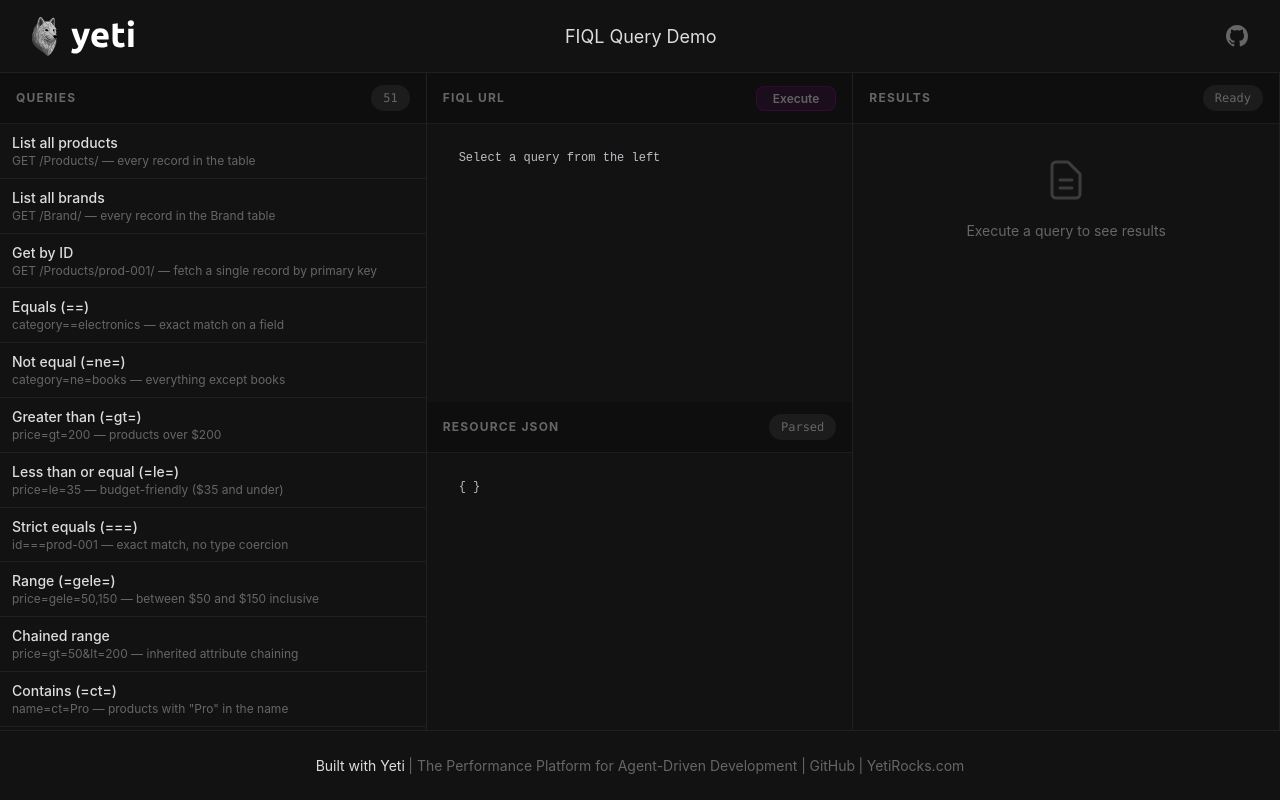
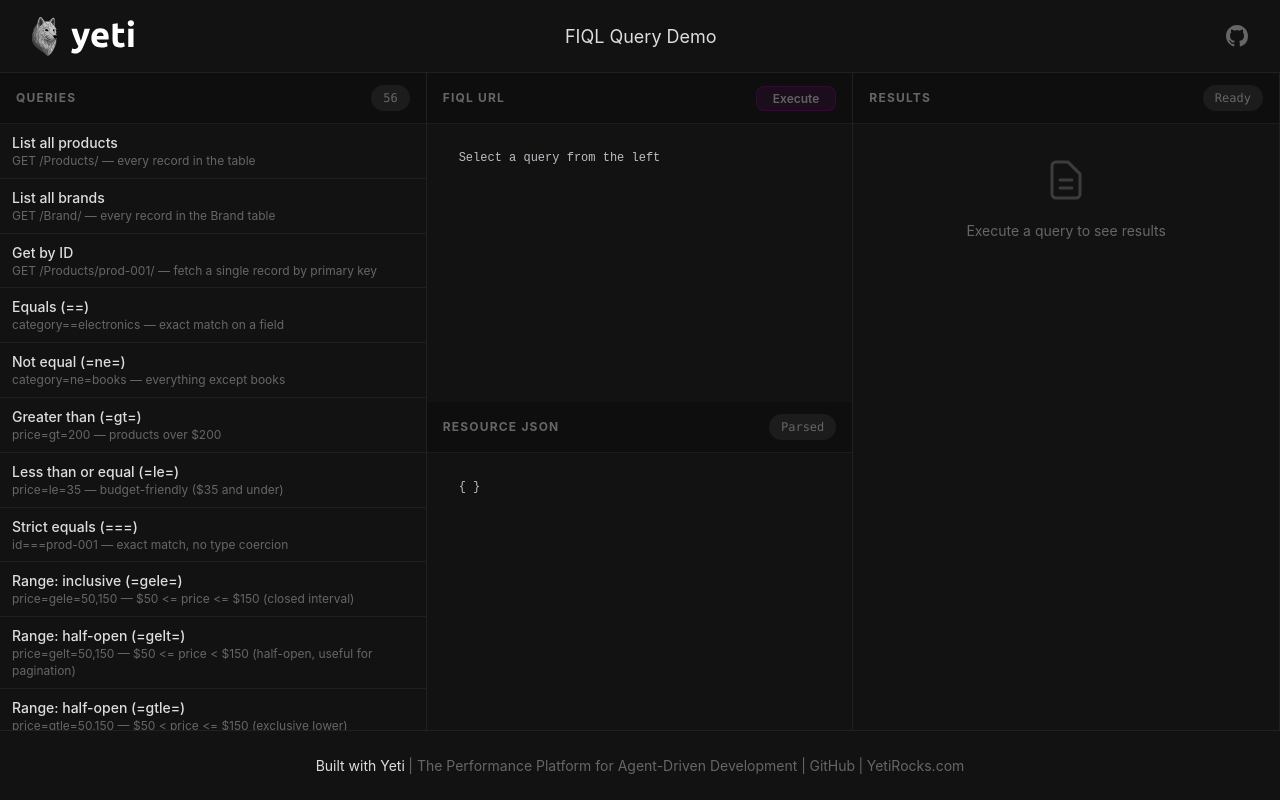
Before and after one commit to YetiRocks/demo-fiql, a React (Vite) app in the folder source/: page / in a window 1280 px wide. Built offline with nearby package versions, Linux system fonts and the light colour scheme.

Commit message:
range queries

```diff
--- a/source/src/pages/FiqlPage.tsx
+++ b/source/src/pages/FiqlPage.tsx
@@ -11,7 +11,7 @@ hljs.registerLanguage('fiql', () => ({
   contains: [
     { className: 'keyword', begin: '\\b(select|sort|limit|offset|explain|pagination|stream)\\b' },
     { className: 'attr', begin: '[a-zA-Z_][a-zA-Z0-9_.]*(?=\\s*[=(])' },
-    { className: 'symbol', begin: '=(?:gt|ge|lt|le|ne|ct|sw|ew|ft|in|out|gele|~)=' },
+    { className: 'symbol', begin: '=(?:gt|ge|lt|le|ne|ct|sw|ew|ft|in|out|gele|gelt|gtle|gtlt|~)=' },
     { className: 'symbol', begin: '===|==' },
     { className: 'string', begin: '(?<==)[^&|()!]+' },
     { className: 'punctuation', begin: '[&|()!,]' },
@@ -70,15 +70,41 @@ const QUERIES: QueryExample[] = [
     description: 'id===prod-001 — exact match, no type coercion',
     path: '/Products/?id===prod-001',
   },
+  // ── Range Scans ──
   {
-    label: 'Range (=gele=)',
-    description: 'price=gele=50,150 — between $50 and $150 inclusive',
+    label: 'Range: inclusive (=gele=)',
+    description: 'price=gele=50,150 — $50 <= price <= $150 (closed interval)',
     path: '/Products/?price=gele=50,150',
   },
   {
+    label: 'Range: half-open (=gelt=)',
+    description: 'price=gelt=50,150 — $50 <= price < $150 (half-open, useful for pagination)',
+    path: '/Products/?price=gelt=50,150',
+  },
+  {
+    label: 'Range: half-open (=gtle=)',
+    description: 'price=gtle=50,150 — $50 < price <= $150 (exclusive lower)',
+    path: '/Products/?price=gtle=50,150',
+  },
+  {
+    label: 'Range: exclusive (=gtlt=)',
+    description: 'price=gtlt=50,150 — $50 < price < $150 (open interval)',
+    path: '/Products/?price=gtlt=50,150',
+  },
+  {
     label: 'Chained range',
-    description: 'price=gt=50&lt=200 — inherited attribute chaining',
+    description: 'price=gt=50&lt=200 — inherited attribute chaining (equivalent to =gtlt=50,200)',
     path: '/Products/?price=gt=50&lt=200',
+  },
+  {
+    label: 'Range + filter',
+    description: 'category==electronics&price=gele=100,500 — electronics in $100-$500 range',
+    path: '/Products/?category==electronics&price=gele=100,500',
+  },
+  {
+    label: 'Range + sort',
+    description: 'price=gele=25,100&sort=price — products $25-$100, cheapest first',
+    path: '/Products/?price=gele=25,100&sort=price',
   },
 
   // ── String Matching ──
@@ -313,7 +339,8 @@ const QUERIES: QueryExample[] = [
 
 // Known FIQL operators (longest first to avoid partial matches)
 const FIQL_OPS = [
-  '=gele=', '=out=', '=ne=', '=gt=', '=ge=', '=lt=', '=le=',
+  '=gele=', '=gelt=', '=gtle=', '=gtlt=',
+  '=out=', '=ne=', '=gt=', '=ge=', '=lt=', '=le=',
   '=ct=', '=sw=', '=ew=', '=ft=', '=in=', '=~=', '===', '==',
 ]
 
@@ -379,7 +406,7 @@ function parseConditionString(raw: string, negate?: boolean): Condition[] {
         // Parse value
         if (op === '=in=' || op === '=out=') {
           cond.value = value.split(',').map(v => tryNumeric(v))
-        } else if (op === '=gele=') {
+        } else if (op === '=gele=' || op === '=gelt=' || op === '=gtle=' || op === '=gtlt=') {
           cond.value = value.split(',').map(v => tryNumeric(v))
         } else {
           cond.value = tryNumeric(value)
```
